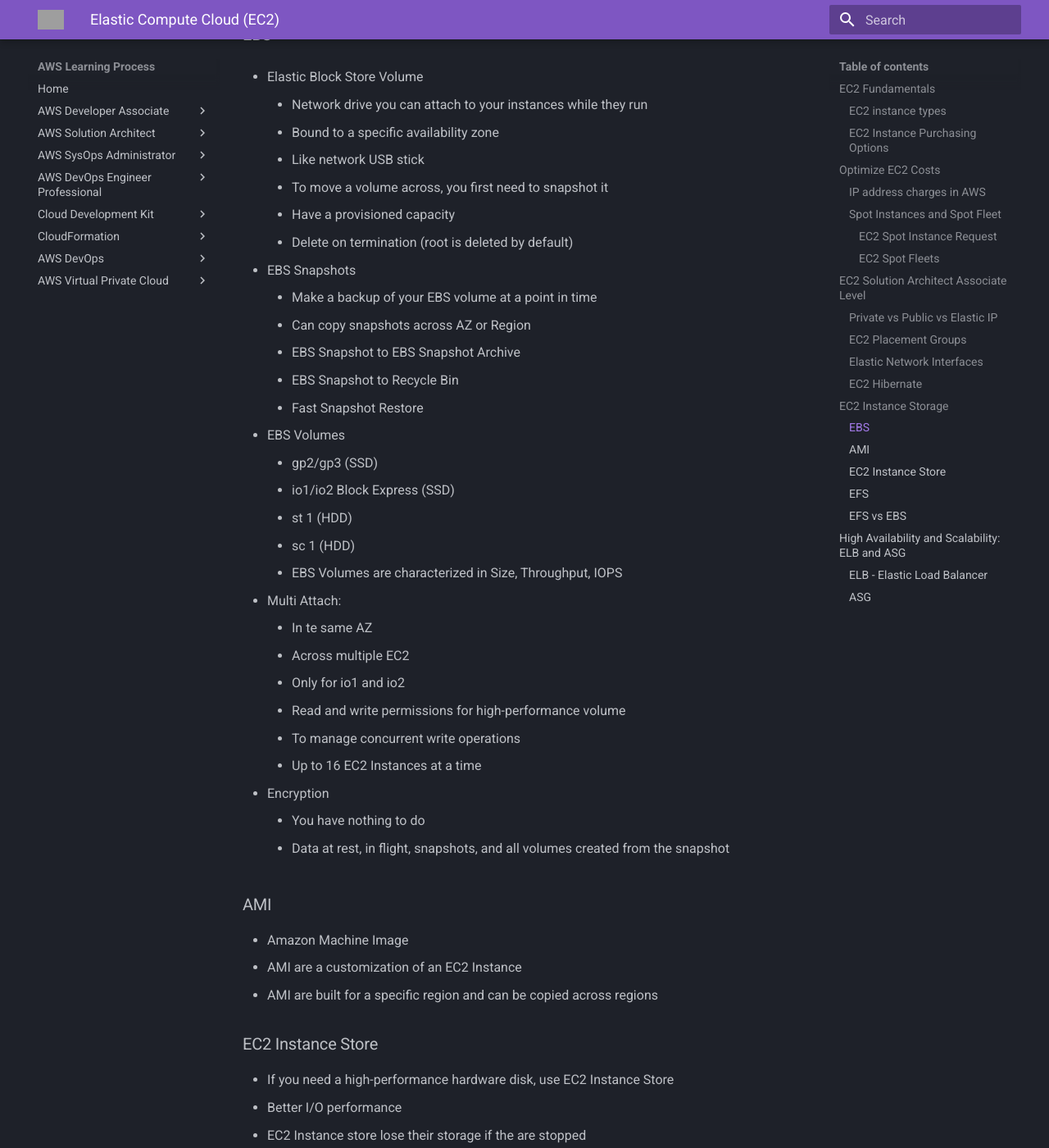
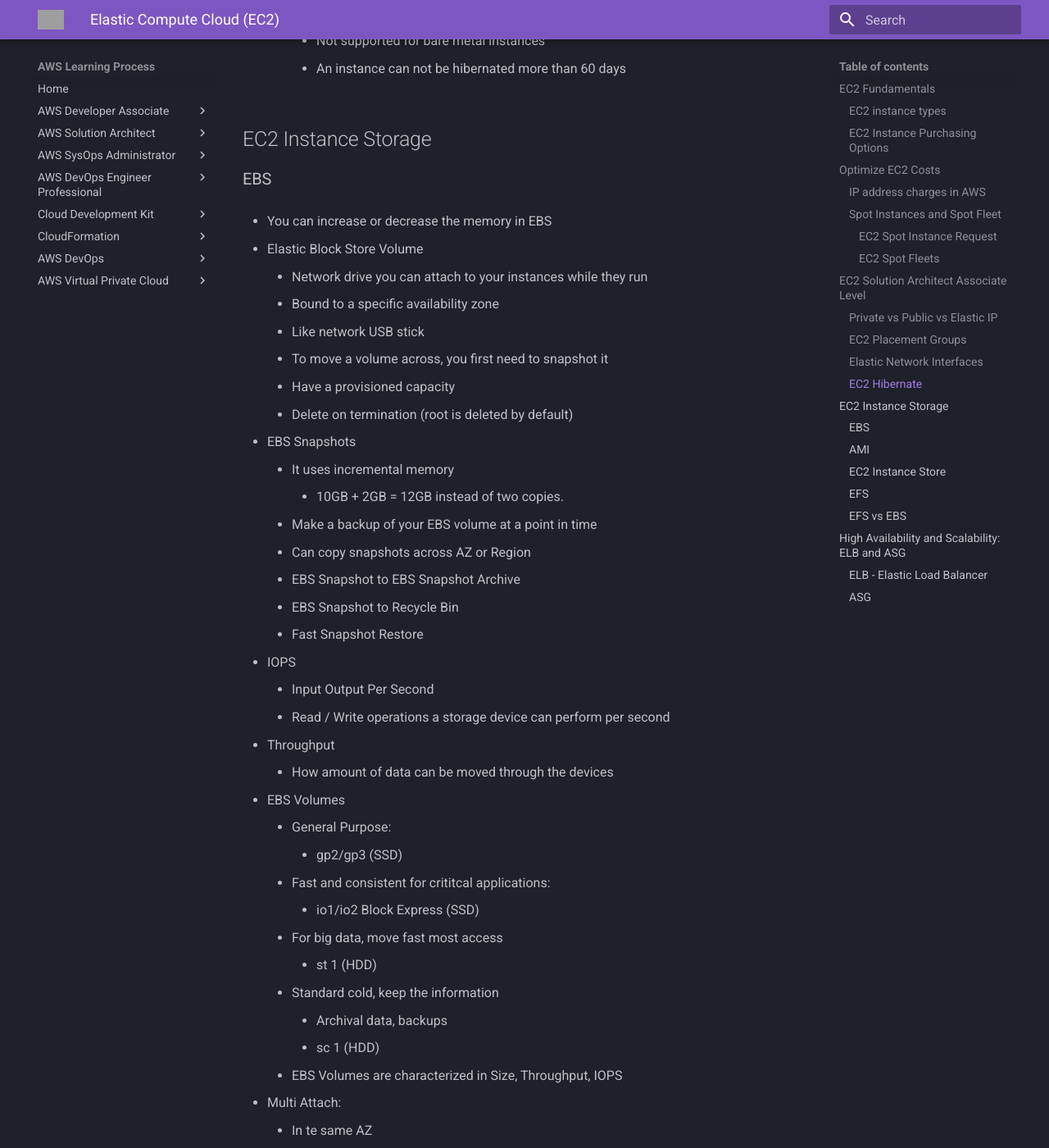
Before and after one commit to janobourian/aws, an MkDocs documentation site: the page built from docs/aws_compute/ec2.md, in a window 1280 px wide and 1400 px high, scrolled down 10327 px. Shown: the whole window at 82% size. Built offline with MkDocs 1.6.1 and Material for MkDocs 9.7.7, drawn with Linux system fonts in a browser that asks for light colours; some of the changed text lies outside the part shown; grey boxes are pictures that could not be loaded.

Commit message:
add: EBS from youtube videos

```diff
--- a/docs/compute/ec2.md
+++ b/docs/aws_compute/ec2.md
@@ -2,6 +2,11 @@
 
 * First of all you need to set the billing section for not-root users:
 * Activate the budget
+* You can buy the next computing resources:
+    * CPU
+    * Memory
+    * Storage
+    * Network
 
 ## EC2 Fundamentals
 
@@ -324,6 +329,8 @@ echo "<h1>Hello world from $(hostname -f)</h1>" > /var/www/html/index.html
 
 ### EBS
 
+* You can increase or decrease the memory in EBS
+
 * Elastic Block Store Volume
     * Network drive you can attach to your instances while they run
     * Bound to a specific availability zone
@@ -333,17 +340,30 @@ echo "<h1>Hello world from $(hostname -f)</h1>" > /var/www/html/index.html
     * Delete on termination (root is deleted by default)
 
 * EBS Snapshots
+    * It uses incremental memory
+        * 10GB + 2GB = 12GB instead of two copies.
     * Make a backup of your EBS volume at a point in time
     * Can copy snapshots across AZ or Region
     * EBS Snapshot to EBS Snapshot Archive
     * EBS Snapshot to Recycle Bin
     * Fast Snapshot Restore
 
+* IOPS
+    * Input Output Per Second
+    * Read / Write operations a storage device can perform per second
+* Throughput
+    * How amount of data can be moved through the devices
+
 * EBS Volumes
-    * gp2/gp3 (SSD)
-    * io1/io2 Block Express (SSD)
-    * st 1 (HDD)
-    * sc 1 (HDD)
+    * General Purpose:
+        * gp2/gp3 (SSD)
+    * Fast and consistent for crititcal applications:
+        * io1/io2 Block Express (SSD)
+    * For big data, move fast most access
+        * st 1 (HDD)
+    * Standard cold, keep the information
+        * Archival data, backups
+        * sc 1 (HDD)
     * EBS Volumes are characterized in Size, Throughput, IOPS
 
 * Multi Attach:
```
Also changed, not shown: docs/aws_compute/index.md (renamed from docs/compute/index.md).
